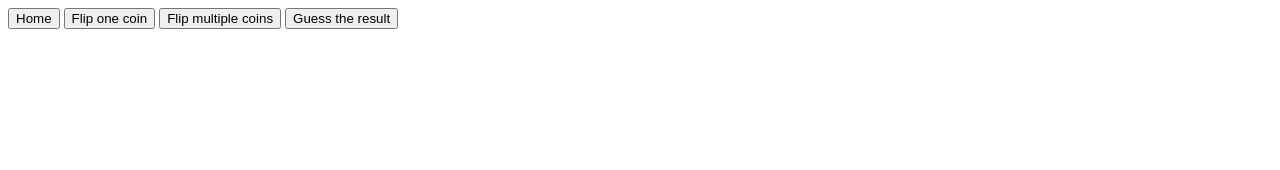
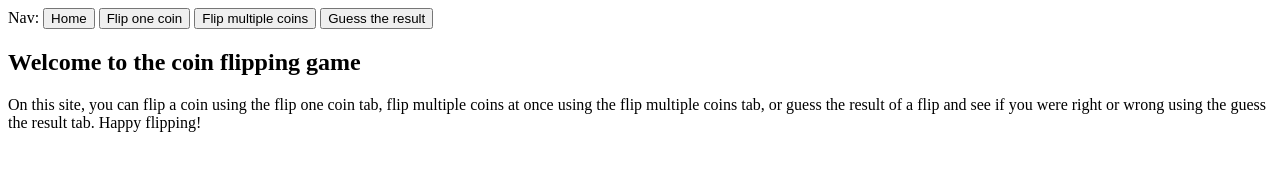
Before and after one commit to comp426-2022-spring/a05-uncjackg, a website: page public/index.html in a window 1280 px wide. Drawn offline with Linux system fonts and the light colour scheme.

Commit message:
add home description to simple frontend

```diff
--- a/public/index.html
+++ b/public/index.html
@@ -27,13 +27,19 @@
   </head>
   <body>
     <nav>
+      <span>Nav:</span>
       <button id="homenav">Home</button>
       <button id="singlenav">Flip one coin</button>
       <button id="multinav">Flip multiple coins</button>
       <button id="guessnav">Guess the result</button>
     </nav>
     <div id="home">
-
+      <h2>Welcome to the coin flipping game</h2>
+      <p>
+        On this site, you can flip a coin using the flip one coin tab, flip multiple coins at once using the
+        flip multiple coins tab, or guess the result of a flip and see if you were right or wrong using the
+        guess the result tab. Happy flipping!
+      </p>
     </div>
     <div id="single" class="hidden">
 
```
Also changed, not shown: 2 other files.
